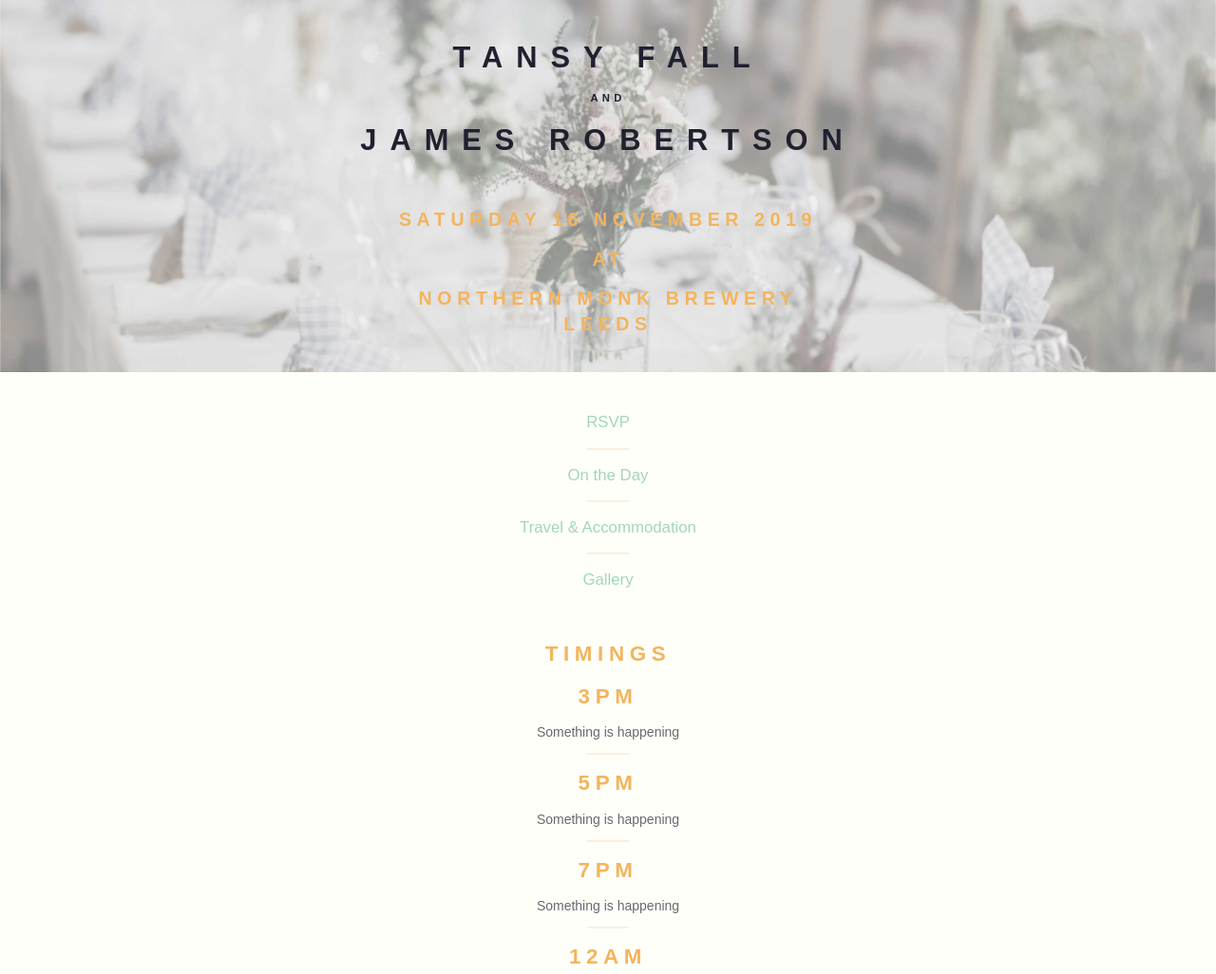
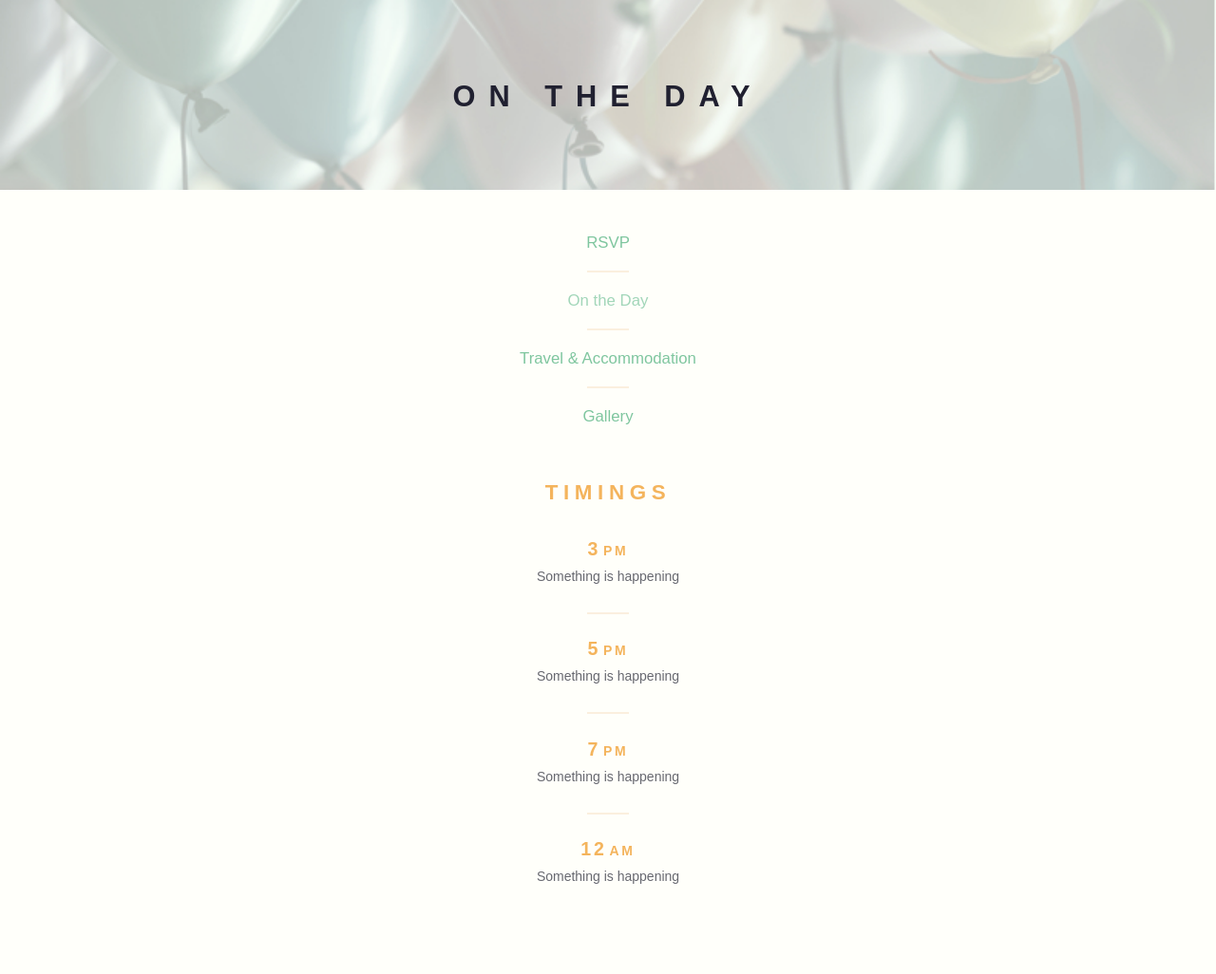
Before and after one commit to benadamstyles/tansyandjim, a website built with Parcel: page src/ontheday.html in a window 1280 px wide. Shown: the top 1026 px of the page at 95% size. After the commit the page ends 996 px from the top, so only its background shows below. Built offline with nearby package versions, Linux system fonts and the light colour scheme; a web font is replaced by a local one.

Commit message:
Include OTD image, styles for header and OTD page

```diff
--- a/src/ontheday.html
+++ b/src/ontheday.html
@@ -15,22 +15,15 @@
     <script src="./index.js"></script>
   </head>
 
-  <body id="on-the-day">
-    <header class="landing-bg">
-      <h1>Tansy Fall</h1>
-      <h1 class="superscript">and</h1>
-      <h1>James Robertson</h1>
-      <div class="details">
-        <h2>Saturday 16 November 2019</h2>
-        <h2 class="superscript">at</h2>
-        <h2>Northern Monk Brewery<br />Leeds</h2>
-      </div>
+  <body id="the-day">
+    <header class="the-day-bg">
+      <h1>On the Day</h1>
     </header>
 
     <nav class="menu">
-      <a>RSVP</a>
+      <a href="/">RSVP</a>
       <hr />
-      <a>On the Day</a>
+      <a class="active" href="#">On the Day</a>
       <hr />
       <a>Travel &amp; Accommodation</a>
       <hr />
@@ -40,17 +33,25 @@
     <div class="content">
       <section>
         <h2>Timings</h2>
-        <h2>3pm</h2>
-        <p>Something is happening</p>
+        <div class="timing-panel">
+          <h3>3<span class="superscript">pm</span></h3>
+          <p>Something is happening</p>
+        </div>
         <hr />
-        <h2>5pm</h2>
-        <p>Something is happening</p>
+        <div class="timing-panel">
+          <h3>5<span class="superscript">pm</span></h3>
+          <p>Something is happening</p>
+        </div>
         <hr />
-        <h2>7pm</h2>
-        <p>Something is happening</p>
+        <div class="timing-panel">
+          <h3>7<span class="superscript">pm</span></h3>
+          <p>Something is happening</p>
+        </div>
         <hr />
-        <h2>12am</h2>
-        <p>Something is happening</p>
+        <div class="timing-panel">
+          <h3>12<span class="superscript">am</span></h3>
+          <p>Something is happening</p>
+        </div>
       </section>
     </div>
   </body>
--- a/src/reset.less
+++ b/src/reset.less
@@ -58,7 +58,10 @@ h2 {
 }
 
 h3 {
-  font-size: 1rem;
+  font-size: 1.4rem;
+  letter-spacing: 0.2rem;
+  margin-bottom: 0.3rem;
+  color: @header;
 }
 
 p {
@@ -68,6 +71,7 @@ p {
 
 a {
   color: @primary;
+  text-decoration: none;
 
   &:hover,
   &:focus {
--- a/src/style.less
+++ b/src/style.less
@@ -2,6 +2,11 @@
 @import './mixins.less';
 
 header {
+  display: flex;
+  flex-direction: column;
+  justify-content: center;
+  align-content: center;
+  min-height: 200px;
   padding: 1.8rem 0.8rem 1.6rem;
   background-repeat: no-repeat;
   background-position: center;
@@ -9,6 +14,10 @@ header {
 
   &.landing-bg {
     background-image: url('./images/landing-bg.jpg');
+  }
+
+  &.the-day-bg {
+    background-image: url('./images/the-day-bg.jpg');
   }
 
   .details {
@@ -26,15 +35,12 @@ header {
   a {
     display: block;
     font-size: 1.2rem;
-    line-height: 2rem;
+    line-height: 2;
     padding: 0.4rem 0;
-  }
-}
 
-#landing,
-#on-the-day {
-  .menu a {
-    color: @primary-select;
+    &.active {
+      color: @primary-select;
+    }
   }
 }
 
@@ -44,9 +50,14 @@ hr {
 }
 
 .superscript {
-  font-size: 80%;
+  font-size: 1rem;
   letter-spacing: 0.3rem;
   margin: 0;
+}
+
+h3 .superscript {
+  padding-left: 0.2rem;
+  letter-spacing: 0.2rem;
 }
 
 .content {
@@ -120,4 +131,8 @@ hr {
     max-width: 100%;
     margin-top: 1rem;
   }
+
+  .timing-panel {
+    padding: 0.2rem 0 0.65rem;
+  }
 }
```
Also changed, not shown: src/index.html (+2 -2 lines), src/images/the-day-bg.jpg (added).
